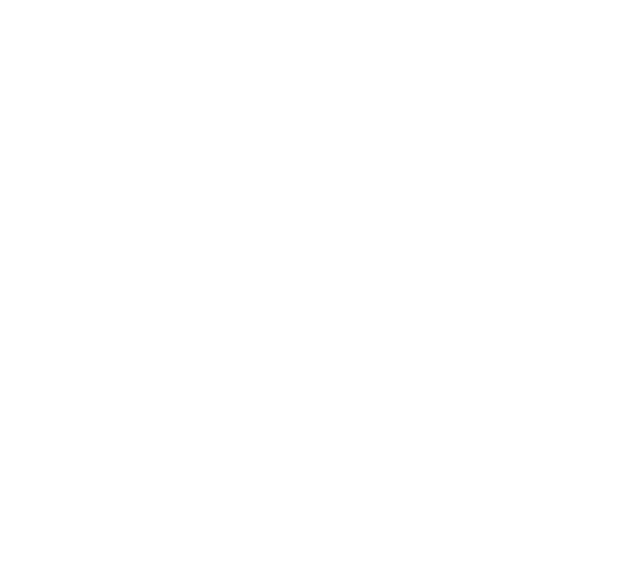
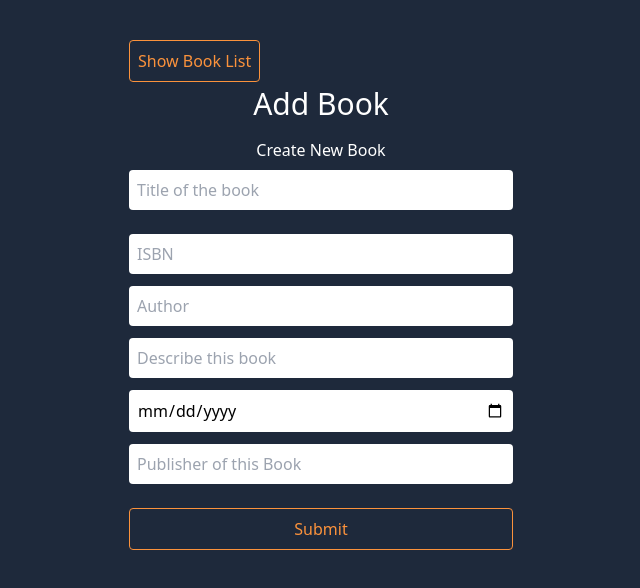
Before and after one commit to nitishjha6519/Bookstore-PRT, a React (Create React App) app: page /addnewbook in a window 1280 px wide. Before the commit this address had no page. Shown: the top 588 px of the page, without its empty margins (319-959 px from the left). Built offline with nearby package versions, Linux system fonts and the light colour scheme.

Commit message:
fetch added

```diff
--- a/src/App.js
+++ b/src/App.js
@@ -4,6 +4,8 @@ import { BrowserRouter, Routes, Route } from "react-router-dom";
 import Login from "./components/Login";
 import Signup from "./components/Signup";
 import Bookslist from "./components/Bookslist";
+import Addnewbook from "./components/Addnewbook";
+import Bookdetails from "./components/Bookdetails";
 import Protectedroutes from "./utils/Protectedroutes";
 
 function App() {
@@ -21,6 +23,24 @@ function App() {
               </Protectedroutes>
             }
           />
+
+          <Route
+            path="/addnewbook"
+            element={
+              <Protectedroutes>
+                <Addnewbook />
+              </Protectedroutes>
+            }
+          />
+
+          <Route
+            path="/bookdetails"
+            element={
+              <Protectedroutes>
+                <Bookdetails />
+              </Protectedroutes>
+            }
+          />
         </Routes>
       </BrowserRouter>
     </div>
--- a/src/components/Addnewbook.js
+++ b/src/components/Addnewbook.js
@@ -0,0 +1,59 @@
+import React from "react";
+
+const Addnewbook = () => {
+  return (
+    <div className="flex flex-col items-center w-screen h-screen bg-slate-800">
+      <div className="w-96 pt-10">
+        <button className="border border-orange-400 text-orange-400 p-2 ml-0 mb-1 hover:bg-orange-400 hover:text-white rounded">
+          Show Book List
+        </button>
+
+        <h1 className="text-3xl font-normal  text-white mb-4 text-center">
+          Add Book
+        </h1>
+
+        <p className="text-white font-light mb-2 text-center">
+          Create New Book
+        </p>
+      </div>
+
+      <form className="w-96">
+        <input
+          type="text"
+          placeholder="Title of the book"
+          className="w-full p-2 rounded mb-6"
+        />
+        <input
+          type="text"
+          placeholder="ISBN"
+          className="w-full p-2 rounded mb-3"
+        />
+        <input
+          type="text"
+          placeholder="Author"
+          className="w-full p-2 rounded mb-3"
+        />
+        <input
+          type="text"
+          placeholder="Describe this book"
+          className="w-full p-2 rounded mb-3"
+        />
+        <input
+          type="date"
+          placeholder="published_date"
+          className="w-full p-2 rounded mb-3"
+        />
+        <input
+          type="text"
+          placeholder="Publisher of this Book"
+          className="w-full p-2 rounded mb-6"
+        />
+        <button className="border border-orange-400 text-orange-400 p-2 w-full  hover:bg-orange-400 hover:text-white rounded">
+          Submit
+        </button>
+      </form>
+    </div>
+  );
+};
+
+export default Addnewbook;
--- a/src/components/Bookdetails.js
+++ b/src/components/Bookdetails.js
@@ -0,0 +1,51 @@
+import React, { useEffect, useState } from "react";
+import { useNavigate } from "react-router-dom";
+
+const Bookdetails = () => {
+  const [details, setDetails] = useState([]);
+
+  const navigate = useNavigate();
+
+  useEffect(() => {
+    const list = [
+      {
+        title: "The Hunger Games",
+        isbn: "123456",
+        publisher: "No one",
+        published_date: "2022-05-01",
+        description: "Popular",
+      },
+    ];
+  }, []);
+
+  return (
+    <div className="flex flex-col items-center w-screen h-screen bg-slate-800">
+      <div className="w-96 pt-10">
+        <button
+          className="border border-orange-400 text-orange-400 p-2 ml-0 mb-1 hover:bg-orange-400 hover:text-white rounded"
+          onClick={() => navigate("/booklist")}
+        >
+          Show Book List
+        </button>
+
+        <h1 className="text-3xl font-normal  text-white mb-4 text-center">
+          Book's Record
+        </h1>
+
+        <p className="text-white font-light mb-2 text-center">
+          View Book's Info
+        </p>
+      </div>
+
+      <div className="w-96">
+        <div className="flex text-white text-sm border border-white bg-black">
+          <p className="w-2/12 border">1</p>
+          <p className="w-4/12">Title</p>
+          <p>Hunger Games</p>
+        </div>
+      </div>
+    </div>
+  );
+};
+
+export default Bookdetails;
--- a/src/components/Bookslist.js
+++ b/src/components/Bookslist.js
@@ -55,10 +55,11 @@ const Bookslist = () => {
         </button>
 
         <div className="grid grid-cols-4">
-          {arr.map((item) => {
+          {arr.map((item, i) => {
             return (
               <div
                 className="w-52 border border-white mr-8 mb-8"
+                key={i}
                 onClick={() => navigate("/bookdetails")}
               >
                 <img
--- a/src/components/Login.js
+++ b/src/components/Login.js
@@ -1,22 +1,46 @@
-import React from "react";
+import React, { useState } from "react";
 import { useNavigate } from "react-router-dom";
 
 const Login = () => {
   const navigate = useNavigate();
+  const [data, setdata] = useState({
+    email: "",
+    password: "",
+  });
+
+  const handleSubmit = (e) => {
+    e.preventDefault();
+    let URL = "http://127.0.0.1:5000/v1/users/login";
+    const Options = {
+      method: "POST",
+      headers: {
+        "Content-Type": "application/json",
+      },
+      body: JSON.stringify(data),
+    };
+    console.log(data);
+    fetch(URL, Options)
+      .then((res) => console.log(res))
+      .then((data) => console.log(data));
+  };
+
   return (
     <div className="w-screen h-screen flex flex-col items-center justify-center bg-blue-300">
       <div className="w-96 border text-center px-6 py-6 rounded bg-white">
         <h1 className="text-2xl text-gray-500 py-4">Member Login</h1>
-        <form className="w-full">
+        <form className="w-full" onSubmit={handleSubmit}>
           <input
-            type="text"
-            placeholder="Username"
+            type="email"
+            placeholder="Email"
+            value={data.email}
             className="w-full  p-2 mb-4 bg-gray-100 rounded text-center focus:outline-blue-500"
+            onChange={(e) => setdata({ ...data, email: e.target.value })}
           />
           <input
             type="password"
             placeholder="Password"
             className="w-full  p-2 mb-4 bg-gray-100 rounded text-center focus:outline-blue-500"
+            onChange={(e) => setdata({ ...data, password: e.target.value })}
           />
 
           <button
--- a/src/components/Signup.js
+++ b/src/components/Signup.js
@@ -1,23 +1,47 @@
-import React from "react";
+import React, { useState } from "react";
 import { useNavigate } from "react-router-dom";
 
 const Signup = () => {
   const navigate = useNavigate();
+  const [data, setdata] = useState({
+    email: "",
+    password: "",
+  });
+
+  const handleSubmit = (e) => {
+    e.preventDefault();
+    let URL = "http://127.0.0.1:5000/v1/users/signup";
+    const Options = {
+      method: "POST",
+      headers: {
+        "Content-Type": "application/json",
+      },
+      body: JSON.stringify(data),
+    };
+
+    fetch(URL, Options)
+      .then((response) => console.log(response))
+      .then((data) => console.log(data));
+  };
 
   return (
     <div className="w-screen h-screen flex flex-col items-center justify-center bg-green-300">
       <div className="w-96 border text-center px-6 py-6 rounded bg-white">
         <h1 className="text-2xl text-gray-500 py-4">Register</h1>
-        <form className="w-full">
+        <form className="w-full" onSubmit={handleSubmit}>
           <input
-            type="text"
-            placeholder="Username"
+            type="email"
+            placeholder="email"
+            value={data.email}
             className="w-full  p-2 mb-4 bg-gray-100 rounded text-center focus:outline-blue-500"
+            onChange={(e) => setdata({ ...data, email: e.target.value })}
           />
           <input
             type="password"
             placeholder="Password"
+            value={data.password}
             className="w-full  p-2 mb-4 bg-gray-100 rounded text-center focus:outline-blue-500"
+            onChange={(e) => setdata({ ...data, password: e.target.value })}
           />
 
           <input
@@ -26,7 +50,10 @@ const Signup = () => {
             className="w-full  p-2 mb-4 bg-gray-100 rounded text-center focus:outline-blue-500"
           />
 
-          <button className="bg-blue-500 w-full p-2 mb-6 text-white rounded hover:bg-blue-800">
+          <button
+            onClick={() => navigate("/")}
+            className="bg-blue-500 w-full p-2 mb-6 text-white rounded hover:bg-blue-800"
+          >
             Register
           </button>
         </form>
```
